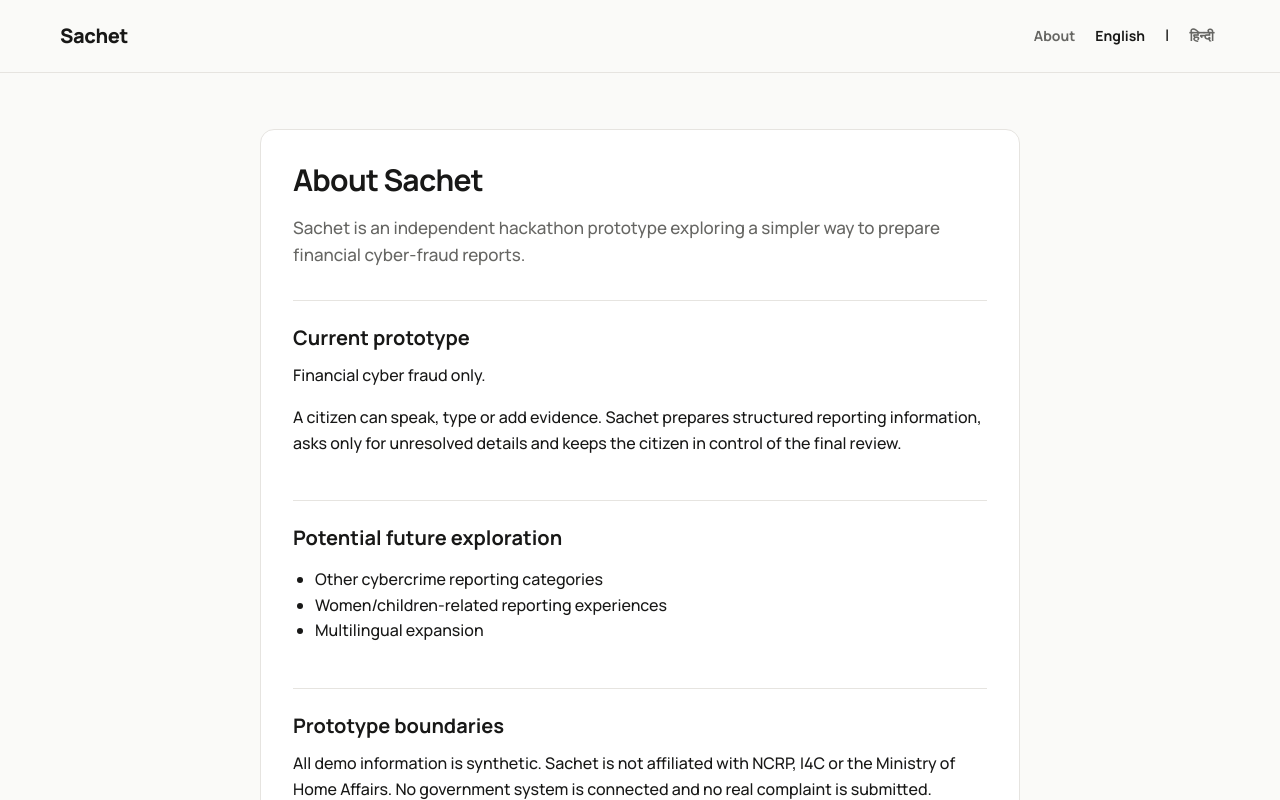
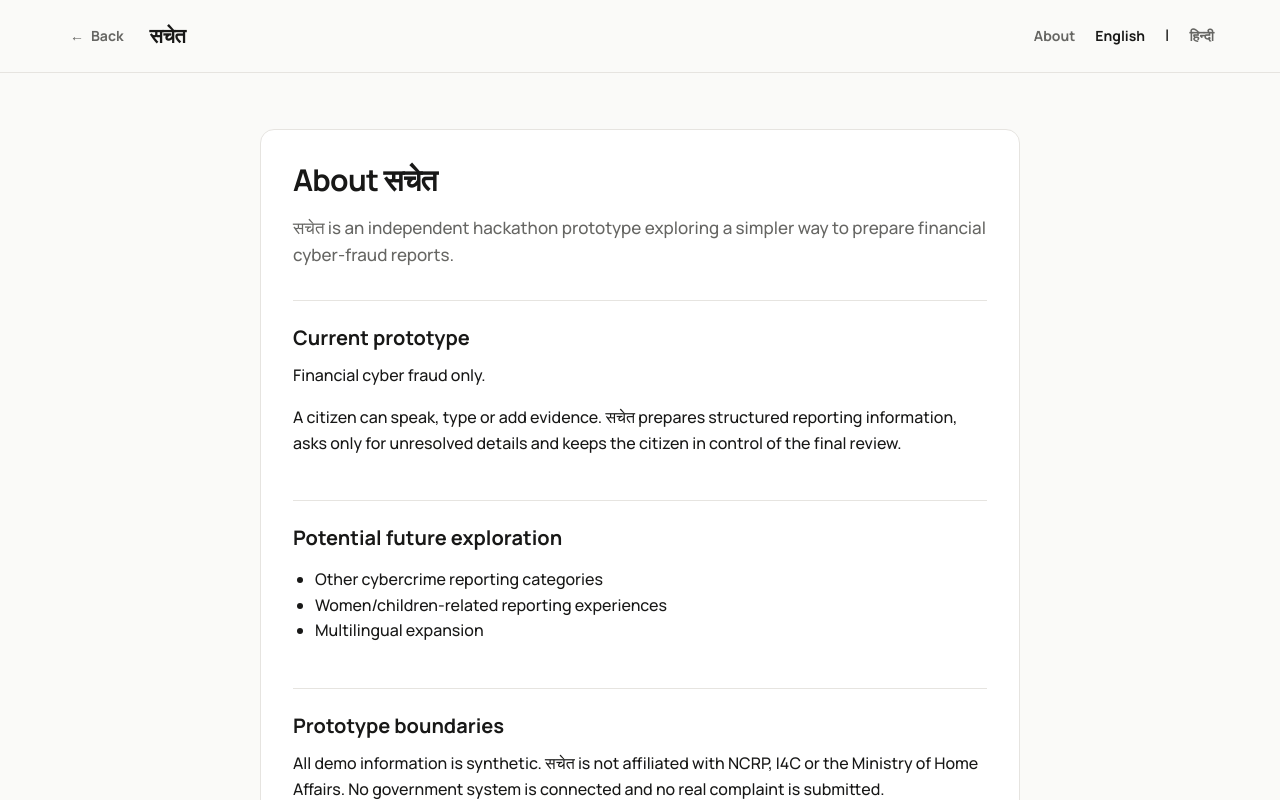
Before and after one commit to suyashpradhan/ncrp-prototype, a Next.js app: page /about in a window 1280 px wide. Shown: the top 800 px of the page. Built offline with nearby package versions, Linux system fonts and the light colour scheme.

Commit message:
name change

```diff
--- a/src/app/globals.css
+++ b/src/app/globals.css
@@ -152,6 +152,34 @@ h3 {
   text-decoration: none;
 }
 
+.header-navigation {
+  min-width: 0;
+  display: flex;
+  align-items: center;
+  gap: 16px;
+}
+
+.header-back-button {
+  min-height: 44px;
+  padding: 7px 10px;
+  display: inline-flex;
+  align-items: center;
+  gap: 7px;
+  color: var(--secondary);
+  background: transparent;
+  border: 0;
+  border-radius: 8px;
+  font: inherit;
+  font-size: 14px;
+  font-weight: 650;
+  cursor: pointer;
+}
+
+.header-back-button:hover {
+  color: var(--text);
+  background: #f1f0ed;
+}
+
 .header-actions,
 .language-switch {
   display: flex;
@@ -1494,6 +1522,14 @@ dd {
     gap: 7px;
   }
 
+  .header-navigation {
+    gap: 5px;
+  }
+
+  .header-back-button {
+    padding-inline: 6px;
+  }
+
   .language-switch button {
     padding-inline: 5px;
   }
--- a/src/app/layout.tsx
+++ b/src/app/layout.tsx
@@ -8,6 +8,7 @@ import { APP_NAME } from "../config/brand";
 import { DemoCaseProvider } from "../components/demo-case/demo-case-provider";
 import { DEMO_NOW, syntheticCase } from "../data/synthetic-case";
 import { I18nProvider } from "../i18n/i18n-provider";
+import { JourneyNavigationProvider } from "../navigation/journey-navigation";
 import "./globals.css";
 
 const manrope = Manrope({
@@ -29,16 +30,18 @@ export const metadata: Metadata = {
     template: `%s · ${APP_NAME}`,
   },
   description:
-    "Tell Sachet what happened by voice, text or evidence, then review structured financial cyber-fraud reporting information.",
+    "Tell सचेत what happened by voice, text or evidence, then review structured financial cyber-fraud reporting information.",
   openGraph: {
     title: APP_NAME,
-    description: "From a citizen's story to complete structured financial cyber-fraud reporting information",
+    description:
+      "From a citizen's story to complete structured financial cyber-fraud reporting information",
     images: [{ url: "/og.jpg", width: 1536, height: 1024 }],
   },
   twitter: {
     card: "summary_large_image",
     title: APP_NAME,
-    description: "From a citizen's story to complete structured financial cyber-fraud reporting information",
+    description:
+      "From a citizen's story to complete structured financial cyber-fraud reporting information",
     images: ["/og.jpg"],
   },
 };
@@ -60,11 +63,16 @@ export default function RootLayout({
     >
       <body>
         <I18nProvider>
-          <AppShell>
-            <DemoCaseProvider initialCase={syntheticCase} initialNow={DEMO_NOW}>
-              {children}
-            </DemoCaseProvider>
-          </AppShell>
+          <JourneyNavigationProvider>
+            <AppShell>
+              <DemoCaseProvider
+                initialCase={syntheticCase}
+                initialNow={DEMO_NOW}
+              >
+                {children}
+              </DemoCaseProvider>
+            </AppShell>
+          </JourneyNavigationProvider>
         </I18nProvider>
         <SpeedInsights />
         <Analytics />
--- a/src/components/app-shell.tsx
+++ b/src/components/app-shell.tsx
@@ -1,9 +1,11 @@
 "use client";
 
 import Link from "next/link";
+import { usePathname, useRouter } from "next/navigation";
 import type { ReactNode } from "react";
 import { appName } from "../config/brand";
 import { useI18n } from "../i18n/i18n-provider";
+import { useJourneyNavigation } from "../navigation/journey-navigation";
 
 type AppShellProps = {
   children: ReactNode;
@@ -11,6 +13,19 @@ type AppShellProps = {
 
 export function AppShell({ children }: AppShellProps) {
   const { locale, setLocale, t } = useI18n();
+  const pathname = usePathname();
+  const router = useRouter();
+  const { controls } = useJourneyNavigation();
+  const isJourneyPage = pathname === "/";
+  const showBack = !isJourneyPage || Boolean(controls);
+
+  function goBack() {
+    if (isJourneyPage && controls) {
+      controls.onBack();
+      return;
+    }
+    router.back();
+  }
 
   return (
     <>
@@ -19,9 +34,35 @@ export function AppShell({ children }: AppShellProps) {
       </a>
       <header className="site-header">
         <div className="shell header-inner">
-          <Link className="brand" href="/" aria-label={appName(locale)}>
-            {appName(locale)}
-          </Link>
+          <div className="header-navigation">
+            {showBack ? (
+              <button
+                className="header-back-button"
+                type="button"
+                onClick={goBack}
+                aria-label={locale === "hi" ? "पिछले पेज पर वापस जाएँ" : "Go back to the previous page"}
+              >
+                <span aria-hidden="true">←</span>
+                {locale === "hi" ? "वापस" : "Back"}
+              </button>
+            ) : null}
+            <Link
+              className="brand"
+              href="/"
+              aria-label={
+                locale === "hi"
+                  ? `${appName(locale)} के मुख्य पेज पर जाएँ`
+                  : `Go to the ${appName(locale)} home page`
+              }
+              onClick={(event) => {
+                if (!controls) return;
+                controls.onHome();
+                if (isJourneyPage) event.preventDefault();
+              }}
+            >
+              {appName(locale)}
+            </Link>
+          </div>
           <div className="header-actions">
             <Link className="header-about-link" href="/about">
               {locale === "hi" ? "परिचय" : "About"}
--- a/src/components/static/about-content.tsx
+++ b/src/components/static/about-content.tsx
@@ -10,30 +10,44 @@ export function AboutContent() {
     <section className="secondary-page section-pad">
       <div className="shell reading-shell">
         <header className="secondary-page-intro">
-          <h1>{hi ? "सचेत के बारे में" : "About Sachet"}</h1>
+          <h1>{hi ? "सचेत के बारे में" : "About सचेत"}</h1>
           <p>
             {hi
               ? "सचेत एक स्वतंत्र हैकाथॉन प्रोटोटाइप है, जो वित्तीय साइबर धोखाधड़ी की रिपोर्ट तैयार करने का आसान तरीका खोजता है।"
-              : "Sachet is an independent hackathon prototype exploring a simpler way to prepare financial cyber-fraud reports."}
+              : "सचेत is an independent hackathon prototype exploring a simpler way to prepare financial cyber-fraud reports."}
           </p>
         </header>
 
         <div className="secondary-sections">
           <section>
             <h2>{hi ? "मौजूदा प्रोटोटाइप" : "Current prototype"}</h2>
-            <p>{hi ? "केवल वित्तीय साइबर धोखाधड़ी।" : "Financial cyber fraud only."}</p>
+            <p>
+              {hi
+                ? "केवल वित्तीय साइबर धोखाधड़ी।"
+                : "Financial cyber fraud only."}
+            </p>
             <p>
               {hi
                 ? "नागरिक अपनी घटना बोलकर, लिखकर या सबूत जोड़कर बता सकता है। सचेत व्यवस्थित रिपोर्ट तैयार करता है, बाकी जरूरी जानकारी पूछता है और जमा करने से पहले नागरिक को जाँचने देता है।"
-                : "A citizen can speak, type or add evidence. Sachet prepares structured reporting information, asks only for unresolved details and keeps the citizen in control of the final review."}
+                : "A citizen can speak, type or add evidence. सचेत prepares structured reporting information, asks only for unresolved details and keeps the citizen in control of the final review."}
             </p>
           </section>
 
           <section>
-            <h2>{hi ? "भविष्य में संभावित खोज" : "Potential future exploration"}</h2>
+            <h2>
+              {hi ? "भविष्य में संभावित खोज" : "Potential future exploration"}
+            </h2>
             <ul>
-              <li>{hi ? "अन्य साइबर अपराध श्रेणियाँ" : "Other cybercrime reporting categories"}</li>
-              <li>{hi ? "महिला/बच्चों से जुड़ी रिपोर्टिंग" : "Women/children-related reporting experiences"}</li>
+              <li>
+                {hi
+                  ? "अन्य साइबर अपराध श्रेणियाँ"
+                  : "Other cybercrime reporting categories"}
+              </li>
+              <li>
+                {hi
+                  ? "महिला/बच्चों से जुड़ी रिपोर्टिंग"
+                  : "Women/children-related reporting experiences"}
+              </li>
               <li>{hi ? "अधिक भाषाएँ" : "Multilingual expansion"}</li>
             </ul>
           </section>
@@ -43,7 +57,7 @@ export function AboutContent() {
             <p>
               {hi
                 ? "सारी डेमो जानकारी काल्पनिक है। सचेत एनसीआरपी, आई4सी या गृह मंत्रालय से संबद्ध नहीं है। कोई सरकारी प्रणाली जुड़ी नहीं है और कोई वास्तविक शिकायत जमा नहीं होती।"
-                : "All demo information is synthetic. Sachet is not affiliated with NCRP, I4C or the Ministry of Home Affairs. No government system is connected and no real complaint is submitted."}
+                : "All demo information is synthetic. सचेत is not affiliated with NCRP, I4C or the Ministry of Home Affairs. No government system is connected and no real complaint is submitted."}
             </p>
           </section>
 
@@ -51,8 +65,20 @@ export function AboutContent() {
             <summary>{hi ? "स्रोत" : "Sources"}</summary>
             <div className="detail-disclosure-content">
               <ul>
-                <li><a href="https://www.cybercrime.gov.in/" rel="noreferrer">{hi ? "राष्ट्रीय साइबर अपराध रिपोर्टिंग पोर्टल" : "National Cyber Crime Reporting Portal"}</a></li>
-                <li><a href="https://i4c.mha.gov.in/" rel="noreferrer">{hi ? "भारतीय साइबर अपराध समन्वय केंद्र" : "Indian Cyber Crime Coordination Centre"}</a></li>
+                <li>
+                  <a href="https://www.cybercrime.gov.in/" rel="noreferrer">
+                    {hi
+                      ? "राष्ट्रीय साइबर अपराध रिपोर्टिंग पोर्टल"
+                      : "National Cyber Crime Reporting Portal"}
+                  </a>
+                </li>
+                <li>
+                  <a href="https://i4c.mha.gov.in/" rel="noreferrer">
+                    {hi
+                      ? "भारतीय साइबर अपराध समन्वय केंद्र"
+                      : "Indian Cyber Crime Coordination Centre"}
+                  </a>
+                </li>
               </ul>
             </div>
           </details>
--- a/src/config/brand.ts
+++ b/src/config/brand.ts
@@ -1,4 +1,4 @@
-export const APP_NAME = "Sachet";
+export const APP_NAME = "सचेत";
 export const APP_NAME_HI = "सचेत";
 
 export function appName(locale: "en" | "hi"): string {
--- /dev/null
+++ b/src/navigation/journey-navigation.tsx
@@ -0,0 +1,67 @@
+"use client";
+
+import {
+  createContext,
+  useCallback,
+  useContext,
+  useMemo,
+  useState,
+  type ReactNode,
+} from "react";
+
+export type JourneyNavigationControls = {
+  onBack: () => void;
+  onHome: () => void;
+};
+
+type JourneyNavigationContextValue = {
+  controls: JourneyNavigationControls | null;
+  registerControls: (
+    controls: JourneyNavigationControls,
+  ) => () => void;
+};
+
+const JourneyNavigationContext =
+  createContext<JourneyNavigationContextValue | null>(null);
+
+export function JourneyNavigationProvider({
+  children,
+}: {
+  children: ReactNode;
+}) {
+  const [controls, setControls] =
+    useState<JourneyNavigationControls | null>(null);
+
+  const registerControls = useCallback(
+    (nextControls: JourneyNavigationControls) => {
+      setControls(nextControls);
+      return () => {
+        setControls((current) =>
+          current === nextControls ? null : current,
+        );
+      };
+    },
+    [],
+  );
+
+  const value = useMemo(
+    () => ({ controls, registerControls }),
+    [controls, registerControls],
+  );
+
+  return (
+    <JourneyNavigationContext.Provider value={value}>
+      {children}
+    </JourneyNavigationContext.Provider>
+  );
+}
+
+export function useJourneyNavigation() {
+  const value = useContext(JourneyNavigationContext);
+  if (!value) {
+    throw new Error(
+      "useJourneyNavigation must be used inside JourneyNavigationProvider.",
+    );
+  }
+  return value;
+}
```
Also changed, not shown: src/components/demo-journey/demo-journey.tsx (+90 -16 lines), 1 other file (tests, documents, lock files or other folders).
